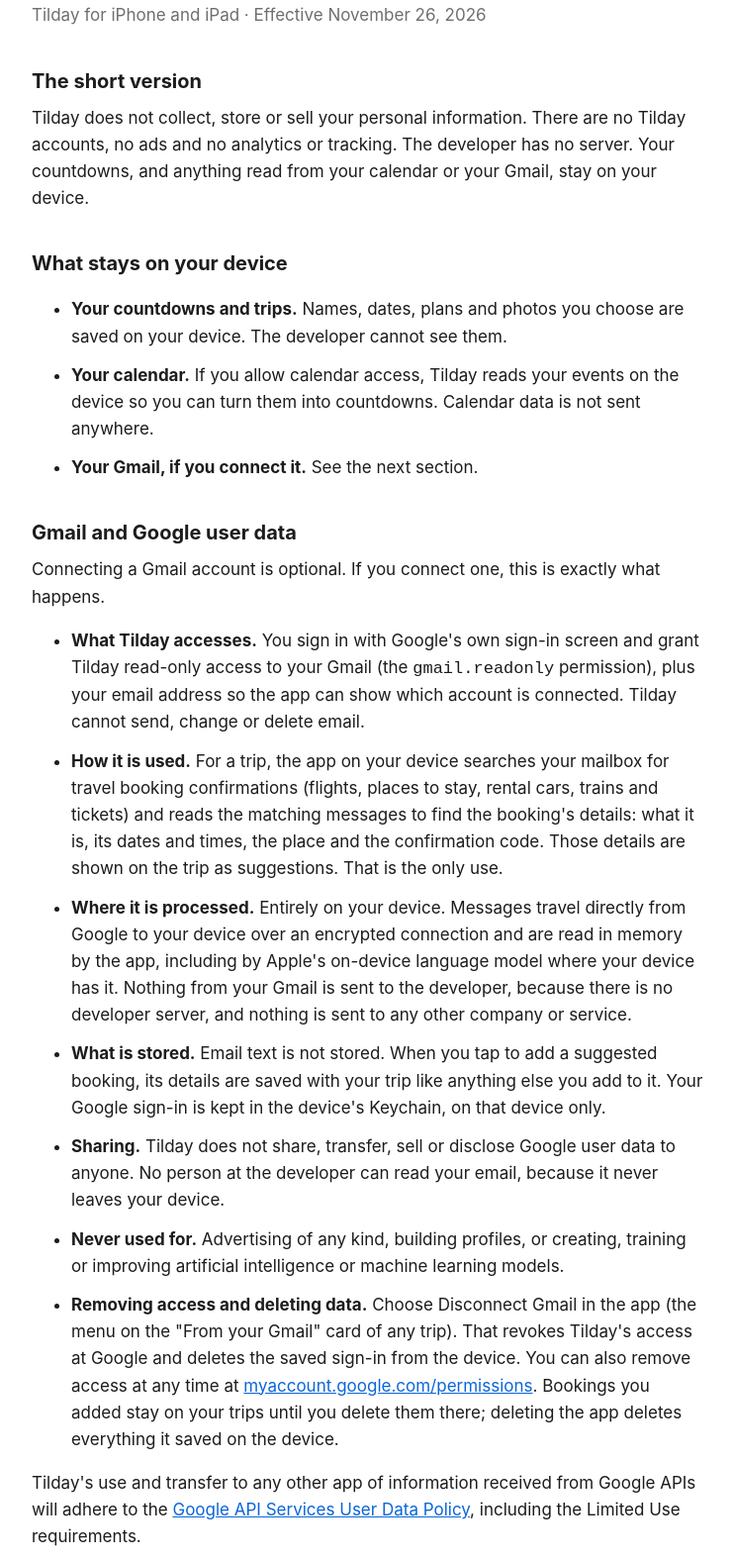
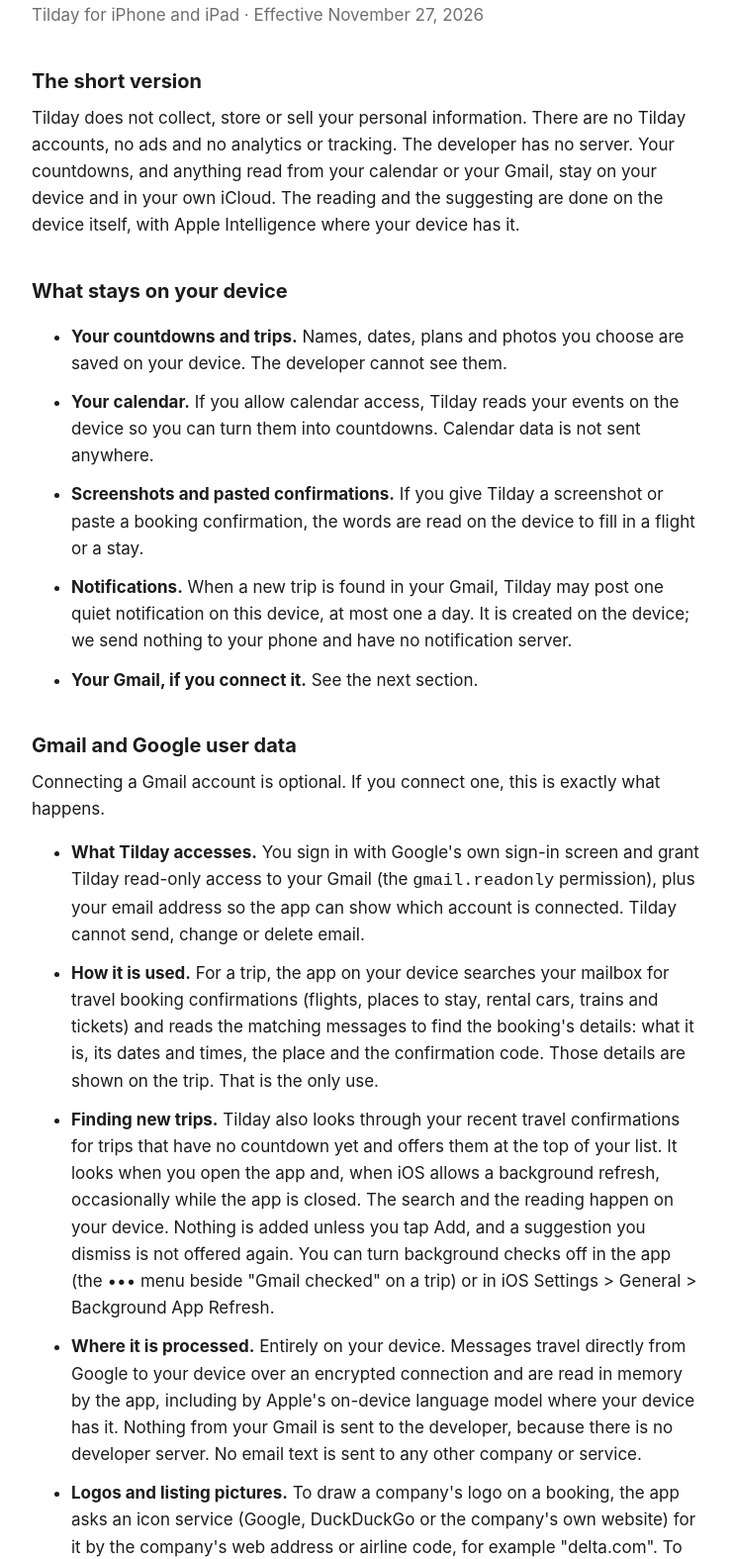
Before and after one commit to davidbencohen-hue/nextaway, a plain HTML site: page tilday/privacy.html in a window 1280 px wide. Shown: the part 152-1727 px from the top of the page at 99% size, without its empty margins (268-1009 px from the left). Drawn offline with Linux system fonts and the light colour scheme.

Commit message:
Tilday privacy page: trip suggestions, notifications, iCloud, logos, on-device reading
Co-Authored-By: Claude Fable 5.2 <noreply@anthropic.com>
Claude-Session: https://claude.ai/code/session_0176veH4Zek4gvNTkRS59B3z

```diff
--- a/tilday/privacy.html
+++ b/tilday/privacy.html
@@ -1,15 +1,17 @@
 <!DOCTYPE html><html lang="en"><head><meta charset="utf-8"><meta name="viewport" content="width=device-width, initial-scale=1"><link rel="stylesheet" href="../style.css"><title>Tilday Privacy Policy</title></head><body>
 <nav><a href="./">Tilday</a><a href="privacy.html">Privacy</a><a href="support.html">Support</a></nav>
 <h1>Privacy Policy</h1>
-<p class="sub">Tilday for iPhone and iPad &middot; Effective November 26, 2026</p>
+<p class="sub">Tilday for iPhone and iPad &middot; Effective November 27, 2026</p>
 
 <h2>The short version</h2>
-<p>Tilday does not collect, store or sell your personal information. There are no Tilday accounts, no ads and no analytics or tracking. The developer has no server. Your countdowns, and anything read from your calendar or your Gmail, stay on your device.</p>
+<p>Tilday does not collect, store or sell your personal information. There are no Tilday accounts, no ads and no analytics or tracking. The developer has no server. Your countdowns, and anything read from your calendar or your Gmail, stay on your device and in your own iCloud. The reading and the suggesting are done on the device itself, with Apple Intelligence where your device has it.</p>
 
 <h2>What stays on your device</h2>
 <ul>
 <li><strong>Your countdowns and trips.</strong> Names, dates, plans and photos you choose are saved on your device. The developer cannot see them.</li>
 <li><strong>Your calendar.</strong> If you allow calendar access, Tilday reads your events on the device so you can turn them into countdowns. Calendar data is not sent anywhere.</li>
+<li><strong>Screenshots and pasted confirmations.</strong> If you give Tilday a screenshot or paste a booking confirmation, the words are read on the device to fill in a flight or a stay.</li>
+<li><strong>Notifications.</strong> When a new trip is found in your Gmail, Tilday may post one quiet notification on this device, at most one a day. It is created on the device; we send nothing to your phone and have no notification server.</li>
 <li><strong>Your Gmail, if you connect it.</strong> See the next section.</li>
 </ul>
 
@@ -17,19 +19,23 @@
 <p>Connecting a Gmail account is optional. If you connect one, this is exactly what happens.</p>
 <ul>
 <li><strong>What Tilday accesses.</strong> You sign in with Google's own sign-in screen and grant Tilday read-only access to your Gmail (the <code>gmail.readonly</code> permission), plus your email address so the app can show which account is connected. Tilday cannot send, change or delete email.</li>
-<li><strong>How it is used.</strong> For a trip, the app on your device searches your mailbox for travel booking confirmations (flights, places to stay, rental cars, trains and tickets) and reads the matching messages to find the booking's details: what it is, its dates and times, the place and the confirmation code. Those details are shown on the trip as suggestions. That is the only use.</li>
-<li><strong>Where it is processed.</strong> Entirely on your device. Messages travel directly from Google to your device over an encrypted connection and are read in memory by the app, including by Apple's on-device language model where your device has it. Nothing from your Gmail is sent to the developer, because there is no developer server, and nothing is sent to any other company or service.</li>
-<li><strong>What is stored.</strong> Email text is not stored. When you tap to add a suggested booking, its details are saved with your trip like anything else you add to it. Your Google sign-in is kept in the device's Keychain, on that device only.</li>
+<li><strong>How it is used.</strong> For a trip, the app on your device searches your mailbox for travel booking confirmations (flights, places to stay, rental cars, trains and tickets) and reads the matching messages to find the booking's details: what it is, its dates and times, the place and the confirmation code. Those details are shown on the trip. That is the only use.</li>
+<li><strong>Finding new trips.</strong> Tilday also looks through your recent travel confirmations for trips that have no countdown yet and offers them at the top of your list. It looks when you open the app and, when iOS allows a background refresh, occasionally while the app is closed. The search and the reading happen on your device. Nothing is added unless you tap Add, and a suggestion you dismiss is not offered again. You can turn background checks off in the app (the &bull;&bull;&bull; menu beside "Gmail checked" on a trip) or in iOS Settings &gt; General &gt; Background App Refresh.</li>
+<li><strong>Where it is processed.</strong> Entirely on your device. Messages travel directly from Google to your device over an encrypted connection and are read in memory by the app, including by Apple's on-device language model where your device has it. Nothing from your Gmail is sent to the developer, because there is no developer server. No email text is sent to any other company or service.</li>
+<li><strong>Logos and listing pictures.</strong> To draw a company's logo on a booking, the app asks an icon service (Google, DuckDuckGo or the company's own website) for it by the company's web address or airline code, for example "delta.com". To show a rental's picture, it loads the picture from the address printed in the booking email. These requests carry no email text, no booking details and nothing that identifies you beyond what any internet request includes (your IP address).</li>
+<li><strong>What is stored.</strong> Email text is not stored. The details of a booking that was found (what it is, its dates, place and confirmation code) and the name and dates of a suggested trip are kept on your device so they can be shown again without searching. A booking you keep is saved with your trip like anything else you add to it, and syncs through your own iCloud with the rest of the trip. Your Google sign-in is kept in the device's Keychain, on that device only.</li>
 <li><strong>Sharing.</strong> Tilday does not share, transfer, sell or disclose Google user data to anyone. No person at the developer can read your email, because it never leaves your device.</li>
 <li><strong>Never used for.</strong> Advertising of any kind, building profiles, or creating, training or improving artificial intelligence or machine learning models.</li>
-<li><strong>Removing access and deleting data.</strong> Choose Disconnect Gmail in the app (the menu on the "From your Gmail" card of any trip). That revokes Tilday's access at Google and deletes the saved sign-in from the device. You can also remove access at any time at <a href="https://myaccount.google.com/permissions">myaccount.google.com/permissions</a>. Bookings you added stay on your trips until you delete them there; deleting the app deletes everything it saved on the device.</li>
+<li><strong>Removing access and deleting data.</strong> Choose Disconnect Gmail in the app (the &bull;&bull;&bull; menu beside "Gmail checked" under any trip's plan). That revokes Tilday's access at Google and deletes the saved sign-in from the device. You can also remove access at any time at <a href="https://myaccount.google.com/permissions">myaccount.google.com/permissions</a>. Bookings you added stay on your trips until you delete them there; deleting the app deletes everything it saved on the device.</li>
 </ul>
 <p>Tilday's use and transfer to any other app of information received from Google APIs will adhere to the <a href="https://developers.google.com/terms/api-services-user-data-policy">Google API Services User Data Policy</a>, including the Limited Use requirements.</p>
 
 <h2>What leaves your device</h2>
 <ul>
+<li><strong>Your iCloud.</strong> Your countdowns and plans sync between your own devices through your own iCloud account, under Apple's privacy policy. The developer cannot see them.</li>
+<li><strong>Maps and flights you look up.</strong> When you type a place for a stay, the app asks Apple Maps for it. When you type a flight number yourself, the app asks open flight-data services (adsbdb.com and adsb.lol) for its route and position. A flight found in your Gmail is not looked up this way. Links such as Track, Directions and Manage open the airline's, FlightAware's or Apple Maps' own pages.</li>
 <li><strong>Photo searches.</strong> To find a picture for a countdown, the app sends the search words (usually the destination name) to photo services: Unsplash, Pexels, Wikipedia and Wikimedia Commons. Like any internet request, this includes your IP address. Those services handle the request under their own privacy policies.</li>
-<li><strong>Voice input.</strong> If you tap the microphone, your speech is turned into text by Apple's speech recognition, which may process audio on Apple's servers under Apple's privacy policy. Tilday does not keep recordings.</li>
+<li><strong>Voice input.</strong> If you tap the microphone, your speech is turned into text by Apple's speech recognition, on the device when your device supports that; otherwise Apple may process the audio on its servers under Apple's privacy policy. Tilday does not keep recordings.</li>
 <li><strong>Purchases.</strong> Tips and the Tilday Supporter subscription are handled by Apple through the App Store. The developer never sees your payment details.</li>
 <li><strong>Google, if you connect Gmail.</strong> Signing in and reading your mailbox are requests from your device to Google, under Google's privacy policy.</li>
 </ul>
```
